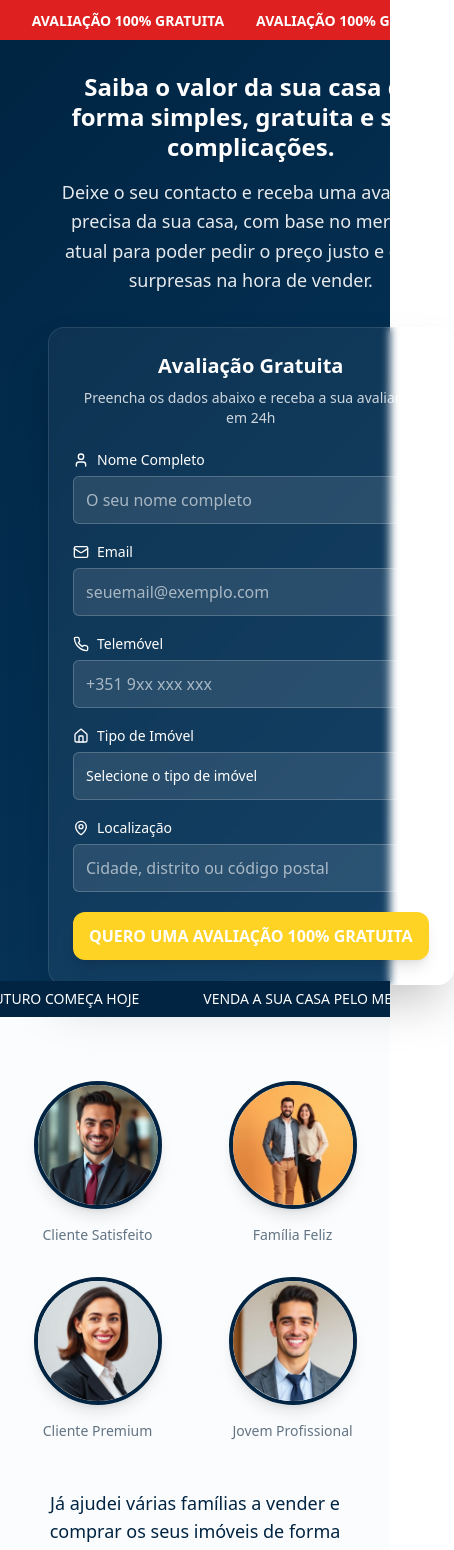
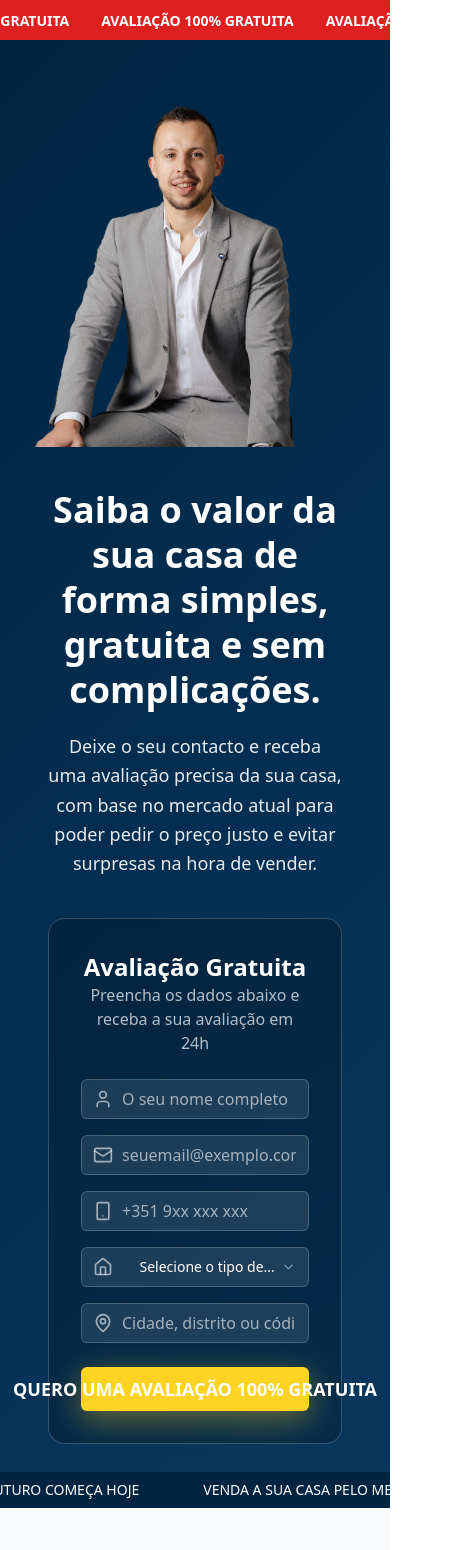
Before and after one commit to felipekfaria/dinis-project, a React (Vite) app: page / in a window 390 px wide. Shown: the top 1550 px of the page, 454 px wide, since content can reach past the window. Built offline with nearby package versions, Linux system fonts and the light colour scheme.

Commit message:
feat(layout): Otimiza a ordem dos elementos da seção principal para mobile

```diff
--- a/src/components/EvaluationForm.tsx
+++ b/src/components/EvaluationForm.tsx
@@ -4,7 +4,7 @@ import { Input } from '@/components/ui/input';
 import { Label } from '@/components/ui/label';
 import { Select, SelectContent, SelectItem, SelectTrigger, SelectValue } from '@/components/ui/select';
 import { useToast } from '@/hooks/use-toast';
-import { User, Mail, Phone, Home, MapPin } from 'lucide-react';
+import { User, Mail, Smartphone, Home, MapPin } from 'lucide-react'; // Ícones para um look mais profissional
 
 const EvaluationForm: React.FC = () => {
   const [formData, setFormData] = useState({
@@ -18,8 +18,6 @@ const EvaluationForm: React.FC = () => {
 
   const handleSubmit = (e: React.FormEvent) => {
     e.preventDefault();
-
-    // Basic validation
     if (!formData.nome || !formData.email || !formData.telemovel || !formData.tipoImovel || !formData.localizacao) {
       toast({
         title: "Campos obrigatórios",
@@ -28,97 +26,57 @@ const EvaluationForm: React.FC = () => {
       });
       return;
     }
-
-    // Show success message
     toast({
       title: "Pedido enviado com sucesso!",
       description: "Receberá a sua avaliação gratuita em menos de 24 horas.",
     });
-
-    // Reset form
-    setFormData({
-      nome: '',
-      email: '',
-      telemovel: '',
-      tipoImovel: '',
-      localizacao: ''
-    });
+    setFormData({ nome: '', email: '', telemovel: '', tipoImovel: '', localizacao: '' });
   };
 
   const handleInputChange = (field: string, value: string) => {
     setFormData(prev => ({ ...prev, [field]: value }));
   };
 
+  // Estilo ajustado para os inputs funcionarem bem dentro do novo card
+  const inputContainerClass = "relative";
+  const inputClass = "bg-white/10 border-white/20 text-white placeholder:text-white/60 pl-10";
+  const iconClass = "absolute left-3 top-1/2 -translate-y-1/2 h-5 w-5 text-white/60";
+
   return (
-    <div className="bg-white/5 backdrop-blur-sm rounded-2xl p-6 md:p-8 border border-white/10 shadow-2xl">
-      <div className="text-center mb-6">
-        <h3 className="text-xl md:text-2xl font-bold text-white mb-2">
-          Avaliação Gratuita
-        </h3>
-        <p className="text-white/80 text-sm">
-          Preencha os dados abaixo e receba a sua avaliação em 24h
-        </p>
+    <form onSubmit={handleSubmit} className="space-y-4">
+      <div className="space-y-1">
+        <Label htmlFor="nome" className="sr-only">Nome Completo</Label>
+        <div className={inputContainerClass}>
+            <User className={iconClass} />
+            <Input id="nome" type="text" placeholder="O seu nome completo" value={formData.nome} onChange={(e) => handleInputChange('nome', e.target.value)} className={inputClass} required />
+        </div>
       </div>
 
-      <form onSubmit={handleSubmit} className="space-y-5">
-        <div className="space-y-2">
-          <Label htmlFor="nome" className="text-white font-medium flex items-center gap-2">
-            <User className="w-4 h-4" />
-            Nome Completo
-          </Label>
-          <Input
-            id="nome"
-            type="text"
-            placeholder="O seu nome completo"
-            value={formData.nome}
-            onChange={(e) => handleInputChange('nome', e.target.value)}
-            className="bg-white/10 border-white/20 text-white placeholder:text-white/60 focus:bg-white/20 focus:border-white/40 transition-all duration-200 h-12"
-            required
-          />
+      <div className="space-y-1">
+        <Label htmlFor="email" className="sr-only">Email</Label>
+         <div className={inputContainerClass}>
+            <Mail className={iconClass} />
+            <Input id="email" type="email" placeholder="seuemail@exemplo.com" value={formData.email} onChange={(e) => handleInputChange('email', e.target.value)} className={inputClass} required />
+        </div>
       </div>
 
-        <div className="space-y-2">
-          <Label htmlFor="email" className="text-white font-medium flex items-center gap-2">
-            <Mail className="w-4 h-4" />
-            Email
-          </Label>
-          <Input
-            id="email"
-            type="email"
-            placeholder="seuemail@exemplo.com"
-            value={formData.email}
-            onChange={(e) => handleInputChange('email', e.target.value)}
-            className="bg-white/10 border-white/20 text-white placeholder:text-white/60 focus:bg-white/20 focus:border-white/40 transition-all duration-200 h-12"
-            required
-          />
+      <div className="space-y-1">
+        <Label htmlFor="telemovel" className="sr-only">Telemóvel</Label>
+         <div className={inputContainerClass}>
+            <Smartphone className={iconClass} />
+            <Input id="telemovel" type="tel" placeholder="+351 9xx xxx xxx" value={formData.telemovel} onChange={(e) => handleInputChange('telemovel', e.target.value)} className={inputClass} required />
+        </div>
       </div>
 
-        <div className="space-y-2">
-          <Label htmlFor="telemovel" className="text-white font-medium flex items-center gap-2">
-            <Phone className="w-4 h-4" />
-            Telemóvel
-          </Label>
-          <Input
-            id="telemovel"
-            type="tel"
-            placeholder="+351 9xx xxx xxx"
-            value={formData.telemovel}
-            onChange={(e) => handleInputChange('telemovel', e.target.value)}
-            className="bg-white/10 border-white/20 text-white placeholder:text-white/60 focus:bg-white/20 focus:border-white/40 transition-all duration-200 h-12"
-            required
-          />
-        </div>
-
-        <div className="space-y-2">
-          <Label htmlFor="tipoImovel" className="text-white font-medium flex items-center gap-2">
-            <Home className="w-4 h-4" />
-            Tipo de Imóvel
-          </Label>
+       <div className="space-y-1">
+        <Label htmlFor="tipoImovel" className="sr-only">Tipo de Imóvel</Label>
+         <div className={inputContainerClass}>
+            <Home className={iconClass} />
             <Select onValueChange={(value) => handleInputChange('tipoImovel', value)} required>
-            <SelectTrigger className="bg-white/10 border-white/20 text-white focus:bg-white/20 focus:border-white/40 transition-all duration-200 h-12">
+              <SelectTrigger className={inputClass}>
                 <SelectValue placeholder="Selecione o tipo de imóvel" />
               </SelectTrigger>
-            <SelectContent className="bg-white border-gray-200">
+              <SelectContent className="bg-gray-800 border-white/30 text-white">
                 <SelectItem value="apartamento">Apartamento</SelectItem>
                 <SelectItem value="moradia">Moradia</SelectItem>
                 <SelectItem value="terreno">Terreno</SelectItem>
@@ -128,28 +86,20 @@ const EvaluationForm: React.FC = () => {
               </SelectContent>
             </Select>
         </div>
-
-        <div className="space-y-2">
-          <Label htmlFor="localizacao" className="text-white font-medium flex items-center gap-2">
-            <MapPin className="w-4 h-4" />
-            Localização
-          </Label>
-          <Input
-            id="localizacao"
-            type="text"
-            placeholder="Cidade, distrito ou código postal"
-            value={formData.localizacao}
-            onChange={(e) => handleInputChange('localizacao', e.target.value)}
-            className="bg-white/10 border-white/20 text-white placeholder:text-white/60 focus:bg-white/20 focus:border-white/40 transition-all duration-200 h-12"
-            required
-          />
       </div>
 
-        <Button type="submit" variant="cta" className="w-full mt-6 h-12 text-base font-semibold shadow-lg hover:shadow-xl transition-all duration-200">
+      <div className="space-y-1">
+        <Label htmlFor="localizacao" className="sr-only">Localização</Label>
+        <div className={inputContainerClass}>
+            <MapPin className={iconClass} />
+            <Input id="localizacao" type="text" placeholder="Cidade, distrito ou código postal" value={formData.localizacao} onChange={(e) => handleInputChange('localizacao', e.target.value)} className={inputClass} required />
+        </div>
+      </div>
+
+      <Button type="submit" variant="cta" size="lg" className="w-full !mt-6">
         QUERO UMA AVALIAÇÃO 100% GRATUITA
       </Button>
     </form>
-    </div>
   );
 };
 
--- a/src/pages/Index.tsx
+++ b/src/pages/Index.tsx
@@ -6,13 +6,11 @@ import ClientPhotos from '@/components/ClientPhotos';
 import GoogleReviews from '@/components/GoogleReviews';
 import FAQ from '@/components/FAQ';
 
-// A importação da imagem continua correta
 import consultantImage from '@/assets/mariocaetano.png';
 
 const Index = () => {
   const scrollingTexts = ["O FUTURO COMEÇA HOJE", "VENDA A SUA CASA PELO MELHOR PREÇO", "O FUTURO COMEÇA HOJE", "VENDA A SUA CASA PELO MELHOR PREÇO"];
   const scrollToForm = () => {
-    // Apontamos o scroll para o novo local do formulário
     const formElement = document.getElementById('evaluation-form-section');
     if (formElement) {
       formElement.scrollIntoView({
@@ -29,51 +27,55 @@ const Index = () => {
                 <span className="text-sm md:text-lg font-bold mx-4 md:mx-8">AVALIAÇÃO 100% GRATUITA</span>
                 <span className="text-sm md:text-lg font-bold mx-4 md:mx-8">AVALIAÇÃO 100% GRATUITA</span>
                 <span className="text-sm md:text-lg font-bold mx-4 md:mx-8">AVALIAÇÃO 100% GRATUITA</span>
-            <span className="text-sm md:text-lg font-bold mx-4 md:mx-8">AVALIAÇÃO 100% GRATUITA</span>
-            <span className="text-sm md:text-lg font-bold mx-4 md:mx-8">AVALIAÇÃO 100% GRATUITA</span>
             </div>
         </div>
       </div>
 
-      {/* Hero Section */}
-      <section className="relative min-h-screen bg-hero-gradient flex items-center justify-center px-4 py-8">
-        {/* Aumentei o max-w- para a seção ter mais espaço lateral */}
+      {/* Hero Section - Agora Otimizada para Mobile */}
+      <section className="relative min-h-screen bg-hero-gradient flex items-center justify-center px-4 py-16">
         <div className="container mx-auto max-w-7xl">
-          <div className="grid lg:grid-cols-2 gap-8 lg:gap-16 items-center">
+          {/* O container principal agora é um Grid que vai reposicionar os seus filhos no desktop */}
+          <div className="grid grid-cols-1 lg:grid-cols-2 lg:gap-16 items-center">
 
             {/* ========================================================== */}
-            {/* Coluna Esquerda: Agora contém o texto E o formulário       */}
+            {/* Bloco 1 (Mobile): IMAGEM                                 */}
             {/* ========================================================== */}
-            <div id="evaluation-form-section"> {/* Adicionei o ID aqui para o scroll */}
-              <div className="text-center lg:text-left">
-                <h1 className="text-2xl md:text-2xl lg:text-5xl xl:text-6xl font-bold text-white mb-4 md:mb-6 leading-tight">
+            {/* No Desktop: Esta div será movida para a coluna 2, linha 1, e ocupará 2 linhas de altura. */}
+            <div className="mb-10 lg:mb-0 lg:col-start-2 lg:row-start-1 lg:row-span-2 flex items-end justify-center">
+              <img
+                src={consultantImage}
+                alt="Consultor Imobiliário Mário Caetano"
+                className="max-w-xs sm:max-w-sm lg:max-w-2xl mx-auto"
+              />
+            </div>
+
+            {/* ========================================================== */}
+            {/* Bloco 2 (Mobile): TEXTOS                                 */}
+            {/* ========================================================== */}
+            {/* No Desktop: Esta div irá para a coluna 1, linha 1. */}
+            <div className="text-center lg:text-left lg:col-start-1 lg:row-start-1">
+              <h1 className="text-4xl md:text-5xl font-bold text-white mb-5 leading-tight">
                 Saiba o valor da sua casa de forma simples, gratuita e sem complicações.
               </h1>
 
-                <p className="text-lg md:text-xl lg:text-2xl text-white/90 mb-6 md:mb-8 leading-relaxed">
+              <p className="text-lg md:text-xl text-white/90 leading-relaxed">
                 Deixe o seu contacto e receba uma avaliação precisa da sua casa,
                 com base no mercado atual para poder pedir o preço justo e evitar surpresas na hora de vender.
               </p>
-
-                {/* O Botão e a Imagem que estavam aqui foram removidos */}
-              </div>
-
-              {/* O formulário foi movido para cá, para a coluna da esquerda */}
-              <div className="mt-8">
-                <EvaluationForm />
-              </div>
             </div>
 
             {/* ========================================================== */}
-            {/* Coluna Direita: Agora contém APENAS a imagem              */}
+            {/* Bloco 3 (Mobile): FORMULÁRIO                             */}
             {/* ========================================================== */}
-            <div className="hidden lg:flex items-center justify-center">
-              <img
-                src={consultantImage}
-                alt="Consultor Imobiliário Mário Caetano"
-                className="max-w-lg xl:max-w-xl w-full h-auto"
-              />
+            {/* No Desktop: Esta div irá para a coluna 1, linha 2. */}
+            <div id="evaluation-form-section" className="bg-black/20 backdrop-blur-sm p-8 rounded-2xl border border-white/20 mt-10 lg:col-start-1 lg:row-start-2">
+              <div className='text-center mb-6'>
+                  <h2 className='text-2xl font-bold text-white'>Avaliação Gratuita</h2>
+                  <p className='text-white/70'>Preencha os dados abaixo e receba a sua avaliação em 24h</p>
               </div>
+              <EvaluationForm />
+            </div>
+
           </div>
         </div>
 
@@ -83,19 +85,10 @@ const Index = () => {
         </div>
       </section>
 
-      {/* Todo o resto da página continua igual */}
+      {/* O resto da página continua igual... */}
       <ClientPhotos />
-      <section className="py-12 md:py-16 bg-primary text-center">
+      <FAQ />
       {/* ... */}
-      </section>
-      <GoogleReviews />
-      <FAQ />
-      <section className="py-16 md:py-20 bg-hero-gradient text-center">
-        {/* ... */}
-      </section>
-      <footer className="bg-primary text-primary-foreground py-6 md:py-8">
-        {/* ... */}
-      </footer>
     </div>;
 };
 export default Index;
```
Also changed, not shown: src/assets/mariocaetano.png. Lines whose indentation alone changed are shown as unchanged.
